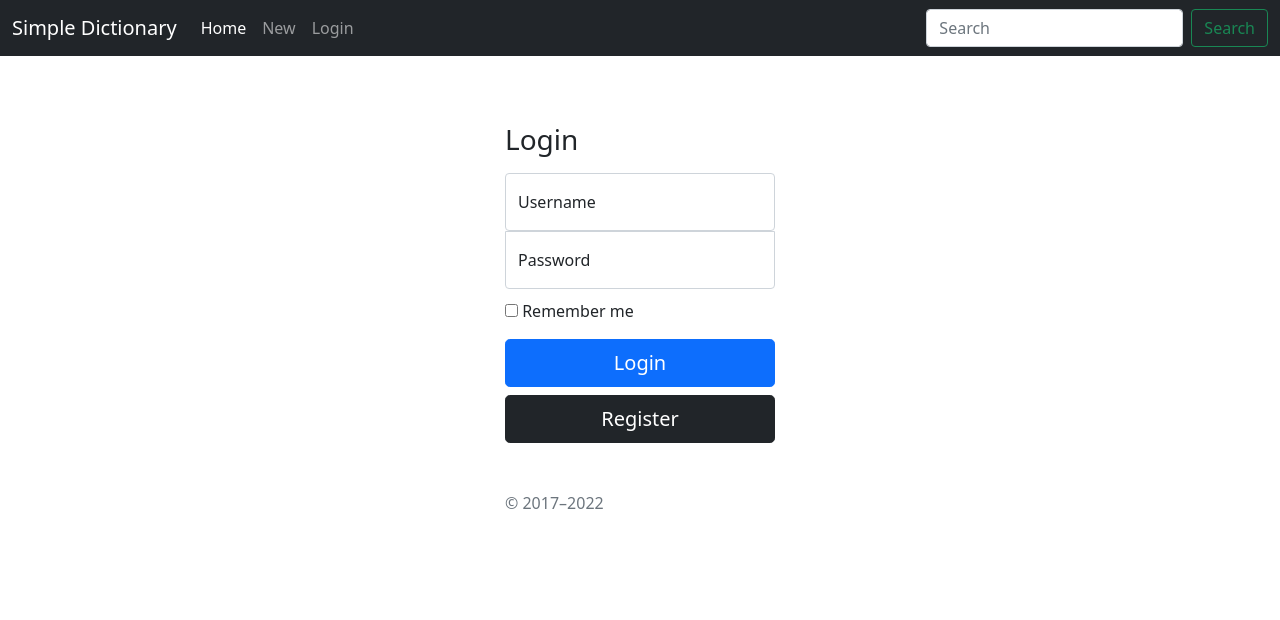
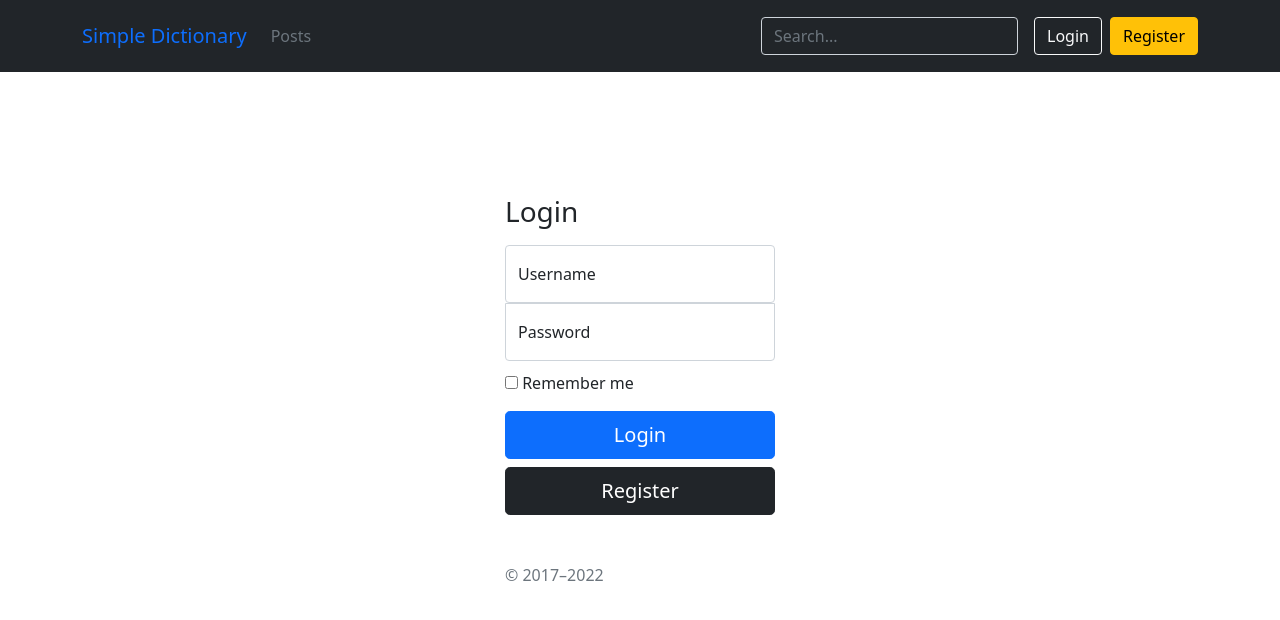
Before and after one commit to dogukanarat/Dictionary, a React (Create React App) app in the folder frontend/: page /login in a window 1280 px wide. Shown: the top 620 px of the page. Built offline with nearby package versions, Linux system fonts and the light colour scheme.

Commit message:
Refactor navbar

```diff
--- a/frontend/src/components/Card.jsx
+++ b/frontend/src/components/Card.jsx
@@ -6,7 +6,7 @@ export default function Card(props) {
     return (
         <div className="card">
             {props.header &&
-                <h5 className="card-header">{props.header}</h5>
+                <h3 className="card-header">{props.header}</h3>
             }
             <div className="card-body">
                 {props.children}
--- a/frontend/src/components/NavBar.jsx
+++ b/frontend/src/components/NavBar.jsx
@@ -4,18 +4,20 @@ import React, { Component } from 'react'
 import NavBarLogo from './NavBarLogo'
 import NavBarLinks from './NavBarLinks'
 import NavBarSearch from './NavBarSearch'
+import NavBarUser from './NavBarUser'
 
 class NavBar extends Component {
     render() {
         return (
-            <header>
-                <nav className="navbar navbar-dark fixed-top bg-dark navbar-expand-md">
-                    <div className="container-fluid">
+            <header className="p-3 bg-dark text-white">
+                <div className="container">
+                    <div className="d-flex flex-wrap align-items-center justify-content-center justify-content-lg-start">
                         <NavBarLogo />
                         <NavBarLinks />
                         <NavBarSearch />
+                        <NavBarUser />
                     </div>
-                </nav>
+                </div>
             </header>
 
         )
--- a/frontend/src/components/NavBarLinks.jsx
+++ b/frontend/src/components/NavBarLinks.jsx
@@ -7,31 +7,30 @@ class NavBarLinks extends Component {
     constructor(props) {
         super(props)
 
-        const token = localStorage.getItem("token");
+        const token = window.localStorage.getItem("token");
 
         const isLoggedIn = token != null ? true : false;
 
         this.state = {
-            token: token,
-            isLoggedIn: isLoggedIn
+            isLoggedIn: isLoggedIn,
         }
     }
 
     render() {
-        const { isLoggedIn } = this.state;
         return (
-            <ul className="navbar-nav me-auto mb-2 mb-lg-0">
-                <li className="nav-item">
-                    <a className="nav-link active" aria-current="page" href="/post/list">Home</a>
+            <ul className="nav col-12 col-lg-auto me-lg-auto mb-2 justify-content-center mb-md-0">
+                <li>
+                    <a className="nav-link px-2 text-secondary" aria-current="page" href="/post/list">
+                        Posts
+                    </a>
                 </li>
-                <li className="nav-item">
-                    <a className="nav-link" href="/post/new">New</a>
-                </li>
-
-                <li className="nav-item">
-                    {!isLoggedIn ? <a className="nav-link" href="/login">Login</a>
-                    : <a className="nav-link" href="/logout">Logout</a> }
-                </li>
+                {this.state.isLoggedIn ?
+                    <li>
+                        <a className="nav-link px-2 text-secondary" href="/post/new">
+                            New Post
+                        </a>
+                    </li>
+                    : null}
             </ul>
         )
     }
--- a/frontend/src/components/NavBarSearch.jsx
+++ b/frontend/src/components/NavBarSearch.jsx
@@ -4,9 +4,12 @@ import React, { Component } from 'react'
 class NavBarSearch extends Component {
     render() {
         return (
-            <form className="d-flex" role="search">
-                <input className="form-control me-2" type="search" placeholder="Search" aria-label="Search" />
-                <button className="btn btn-outline-success" type="submit">Search</button>
+            <form className="col-12 col-lg-auto mb-3 mb-lg-0 me-lg-3" role="search">
+                <input
+                    type="search"
+                    className="form-control form-control-dark text-white bg-dark"
+                    placeholder="Search..."
+                    aria-label="Search" />
             </form>
         )
     }
--- /dev/null
+++ b/frontend/src/components/NavBarUser.jsx
@@ -0,0 +1,36 @@
+import React, { Component } from 'react'
+// import Styled from 'styled-components'
+
+class NavBarUser extends Component {
+    constructor(props) {
+        super(props)
+        const token = localStorage.getItem("token");
+
+        const isLoggedIn = token != null ? true : false;
+
+        this.state = {
+            token: token,
+            isLoggedIn: isLoggedIn
+        }
+    }
+    render() {
+        const { isLoggedIn } = this.state;
+        return (
+            <div className="text-end">
+                {!isLoggedIn ?
+                    <div>
+                        <button type="button" className="btn btn-outline-light me-2"
+                            onClick={() => {window.location.href = "/login"}}>Login</button>
+                        <button type="button" className="btn btn-warning"
+                            onClick={() => {window.location.href = "/register"}}>Register</button>
+                    </div>
+                    : <button type="button" className="btn btn-outline-light me-2"
+                        onClick={() => { window.location.href = "/logout"}}>Logout</button>}
+
+
+            </div>
+        )
+    }
+}
+
+export default NavBarUser
--- a/frontend/src/pages/PostList.jsx
+++ b/frontend/src/pages/PostList.jsx
@@ -30,19 +30,18 @@ class PagePostList extends Component {
         return (
             <main className="flex-shrink-0">
                 <div className="container">
-                    <h1 className="mt-5"> </h1>
                     {posts.map(item => {
                         const timeDifference = "3 day ago"
                         return (
                             <a
-                            href={"post?id=" + item._id}
-                            className="list-group-item list-group-item-action flex-column align-items-start">
-                                <div className="d-flex w-100 justify-content-between">
-                                    <h5 className="mb-1">{item.title}</h5>
+                                href={"post?id=" + item._id}
+                                className="list-group-item list-group-item-action flex-column align-items-start">
+                                <div class="d-flex w-100 justify-content-between">
+                                    <h5 class="mb-1">{item.title}</h5>
                                     <small>{timeDifference}</small>
                                 </div>
-                                <p className="mb-1">{item.content}</p>
-                                <small>{item.author}</small>
+
+                                <small class="text-muted">{item.author}</small>
                             </a>
                         )
                     })
--- a/frontend/src/pages/PostNew.jsx
+++ b/frontend/src/pages/PostNew.jsx
@@ -47,8 +47,11 @@ function PostNewForm(props) {
 }
 
 class PagePostNew extends Component {
+
     constructor(props) {
         super(props)
+
+        this.checkAuth()
 
         this.state = {
             title: '',
@@ -62,12 +65,19 @@ class PagePostNew extends Component {
     }
 
     componentDidUpdate() {
+        this.checkAuth()
+    }
+
+    checkAuth = () => {
         const token = window.localStorage.getItem("token");
 
-        if(token == null) {
+        if (token == null) {
             window.location.href = '/login'
         }
     }
+
+
+
 
     handleChangeTitle = async event => {
         const title = event.target.value
```
Lines whose indentation alone changed are shown as unchanged.
